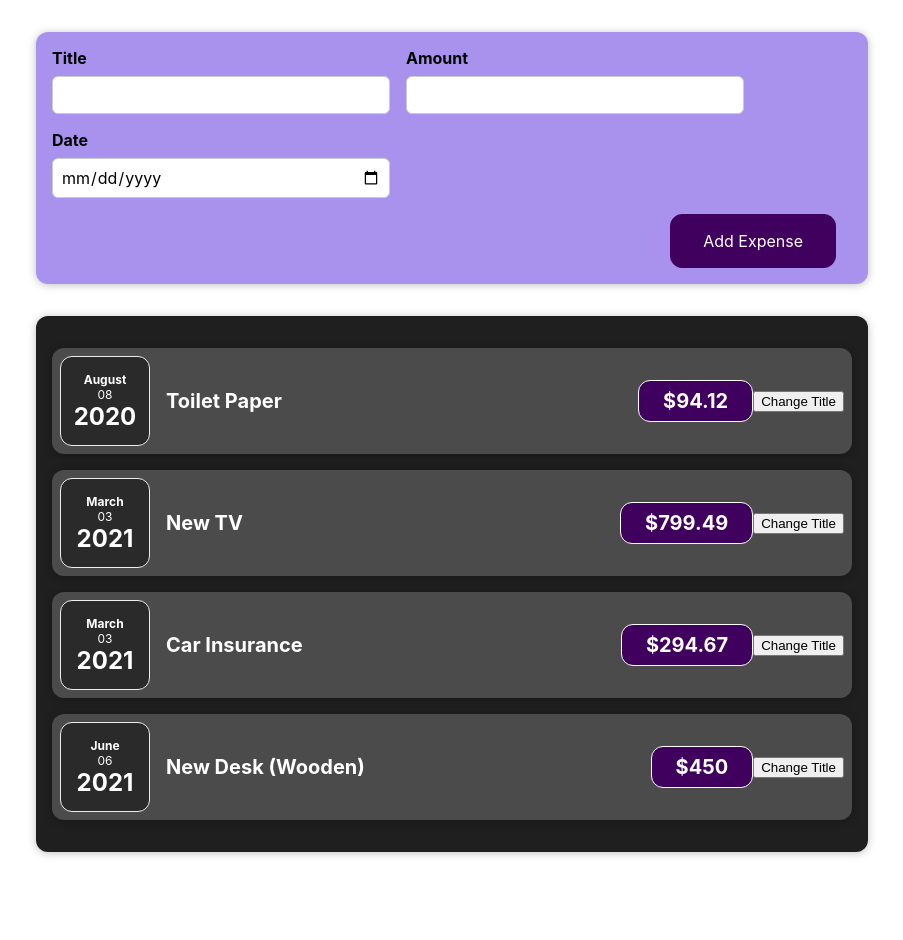
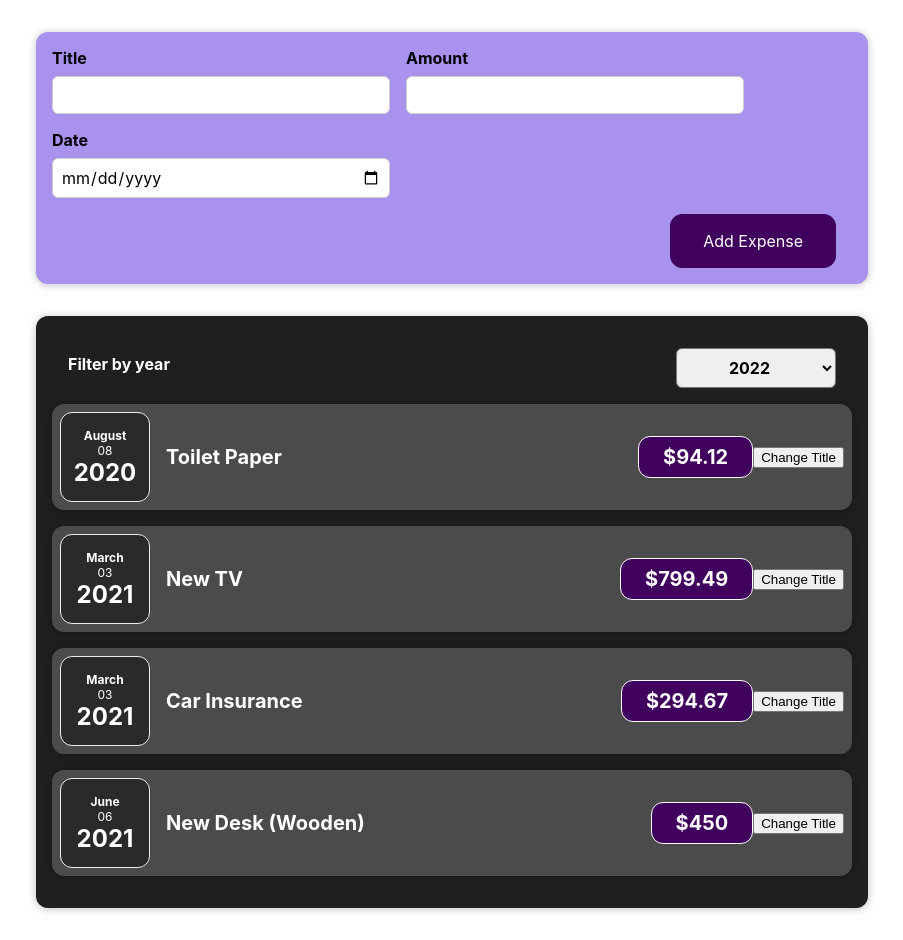
Before and after one commit to JCUrquiza/ReactBasicsWithComponents, a React (Create React App) app: page / in a window 1280 px wide. Shown: the whole page, without its empty margins (188-1091 px from the left). Before the commit the page ends 884 px from the top, so only its background shows below. Built offline with nearby package versions, Linux system fonts and the light colour scheme.

Commit message:
pasando props de hijo a padre padre a hijo

```diff
--- a/src/App.js
+++ b/src/App.js
@@ -25,10 +25,15 @@
     },
   ];
 
+  const addExpenseHandler = expense => {
+    console.log('In App');
+    console.log(expense);
+  }
+
   return (
     <div>
 
-      <NewExpense />
+      <NewExpense onAddExpense={addExpenseHandler} />
 
       <Expenses expenses={ expenses } />
 
--- a/src/components/Expenses/Expenses.js
+++ b/src/components/Expenses/Expenses.js
@@ -1,17 +1,28 @@
+import { useState } from 'react';
 import Card from '../UI/Card';
+import ExpensesFilter from './ExpensesFilter';
 import ExpenseItem from './ExpenseItem';
 import './Expenses.css';
 
 const Expenses = (props) => {
 
+    const [filteredYear, setFilteredYear] = useState('2022');
+
+    const filterChangeHandler = selectedYear => {
+        setFilteredYear(selectedYear);
+    }
+
     return (
+        <div>
             <Card className="expenses">
+                <ExpensesFilter selected={filteredYear} onChangeFilter={filterChangeHandler} />
                 {
                     props.expenses.map((expense) => (
                         <ExpenseItem key={ expense.id } data={ expense } />
                     ))
                 }
             </Card>
+        </div>
     )
 
 }
--- /dev/null
+++ b/src/components/Expenses/ExpensesFilter.css
@@ -0,0 +1,24 @@
+.expenses-filter {
+    color: white;
+    padding: 0 1rem;
+}
+
+.expenses-filter__control {
+    display: flex;
+    width: 100%;
+    align-items: center;
+    justify-content: space-between;
+    margin: 1rem 0;
+}
+
+.expenses-filter label {
+    font-weight: bold;
+    margin-bottom: 0.5rem;
+}
+
+.expenses-filter select {
+    font: inherit;
+    padding: 0.5rem 3rem;
+    font-weight: bold;
+    border-radius: 6px;
+}
--- /dev/null
+++ b/src/components/Expenses/ExpensesFilter.js
@@ -0,0 +1,26 @@
+import React from 'react';
+import './ExpensesFilter.css';
+
+const ExpensesFilter = (props) => {
+
+    const dropChangeHandler = (event) => {
+        props.onChangeFilter(event.target.value);
+    }
+
+    return (
+        <div className='expenses-filter'>
+            <div className='expenses-filter__control'>
+                <label>Filter by year</label>
+                <select value={props.selected} onChange={dropChangeHandler}>
+                    <option value='2022'>2022</option>
+                    <option value='2021'>2021</option>
+                    <option value='2020'>2020</option>
+                    <option value='2019'>2019</option>
+                </select>
+            </div>
+        </div>
+    );
+
+};
+
+export default ExpensesFilter;
--- a/src/components/NewExpense/ExpenseFrom.js
+++ b/src/components/NewExpense/ExpenseFrom.js
@@ -1,7 +1,7 @@
 import Reat, { useState } from 'react';
 import './ExpenseForm.css';
 
-const ExpenseForm = () => {
+const ExpenseForm = (props) => {
 
     // const [enteredTitle, setEnteredTitle] = useState('');
     // const [enteredAmount, setEnteredAmount] = useState('');
@@ -53,20 +53,48 @@
         })
     }
 
+    const submitHandler = (event) => {
+        event.preventDefault();
+        const expenseData = {
+            title: userInput.enteredTitle,
+            amount: userInput.enteredAmount,
+            date: new Date(userInput.enteredDate)
+        }
+        console.log(expenseData);
+
+        props.onSaveExpenseData(expenseData);
+        userInput.enteredTitle = '';
+        userInput.enteredAmount = '';
+        userInput.enteredDate = '';
+    }
+
     return (
-        <form>
+        <form onSubmit={submitHandler} >
             <div className='new-expense__controls'>
                 <div className='new-expense__control'>
                     <label>Title</label>
-                    <input type='text' onChange={titleChangeHandler} />
+                    <input
+                        type='text'
+                        value={userInput.enteredTitle}
+                        onChange={titleChangeHandler} />
                 </div>
                 <div className='new-expense__control'>
                     <label>Amount</label>
-                    <input type='number' min='0.01' step='0.01' onChange={amountChangeHandler} />
+                    <input
+                        type='number'
+                        min='0.01'
+                        step='0.01'
+                        value={userInput.enteredAmount}
+                        onChange={amountChangeHandler} />
                 </div>
                 <div className='new-expense__control'>
                     <label>Date</label>
-                    <input type='date' min='2019-01-01' max='2022-12-31' onChange={dateChangeHandler} />
+                    <input
+                        type='date'
+                        min='2019-01-01'
+                        max='2022-12-31'
+                        value={userInput.enteredTitle}
+                        onChange={dateChangeHandler} />
                 </div>
             </div>
 
--- a/src/components/NewExpense/NewExpense.js
+++ b/src/components/NewExpense/NewExpense.js
@@ -2,11 +2,19 @@
 import './NewExpense.css';
 import ExpenseForm from './ExpenseFrom';
 
-const NewExpense = () => {
+const NewExpense = (props) => {
+
+    const saveExpenseDataHandler = (enteredExpenseData) => {
+        const expenseData = {
+            ...enteredExpenseData,
+            id: Math.random().toString()
+        };
+        props.onAddExpense(expenseData);
+    }
 
     return (
         <div className='new-expense'>
-            <ExpenseForm />
+            <ExpenseForm onSaveExpenseData={ saveExpenseDataHandler } />
         </div>
     )
 
```
Lines whose indentation alone changed are shown as unchanged.
